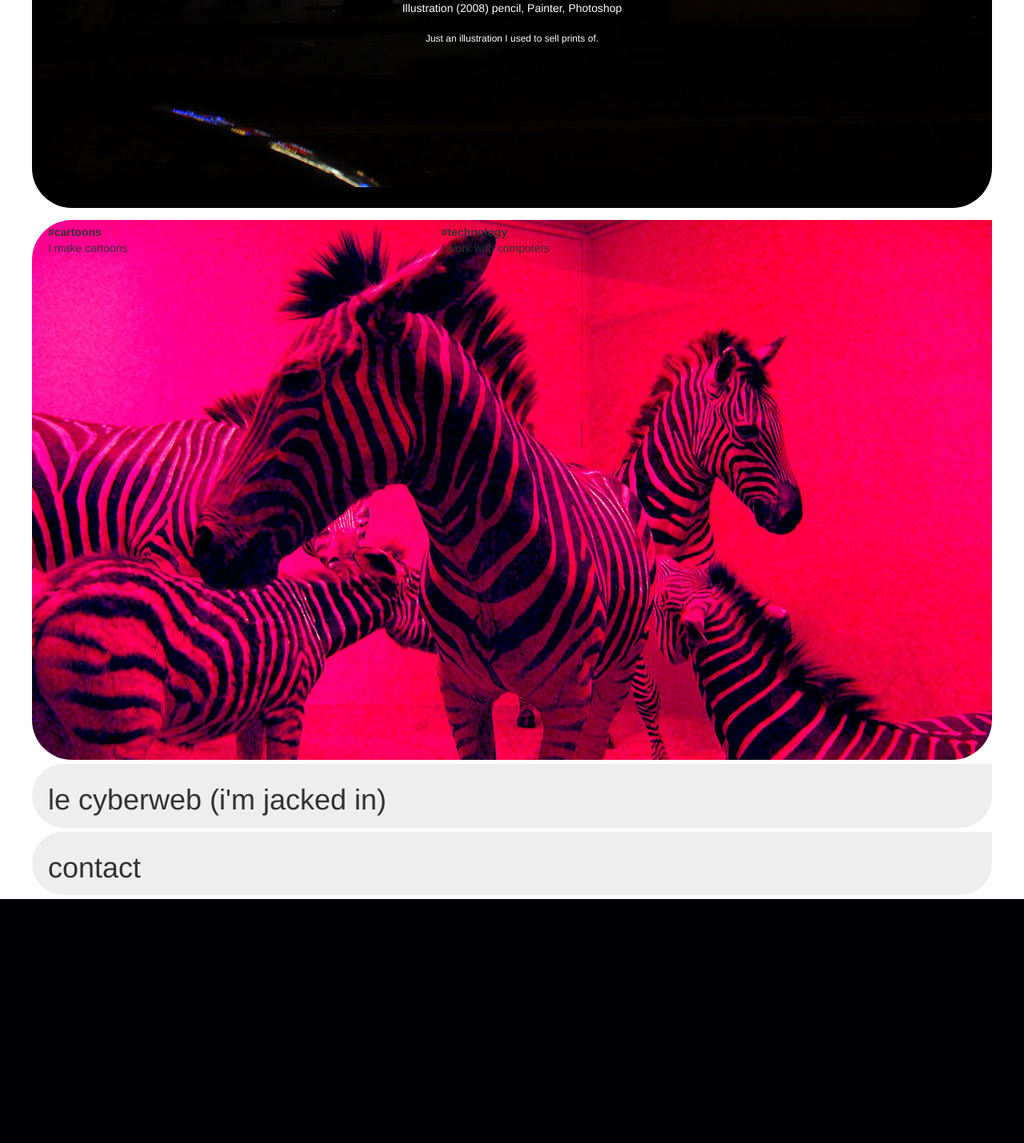
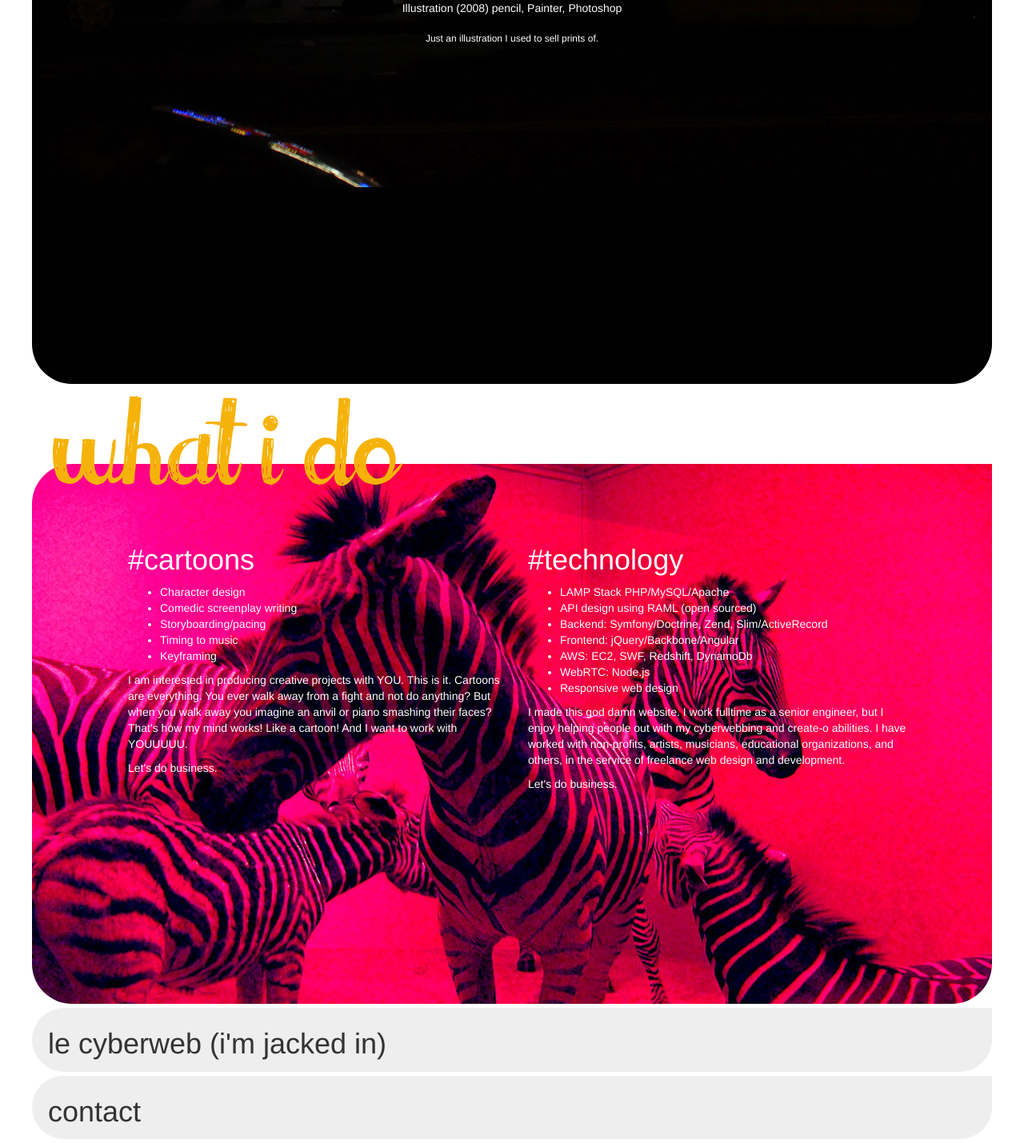
Before and after one commit to dethbird/dethbird.com, a PHP site: template views/partials/index.html.twig in a window 1280 px wide. Shown: the part 1285-2714 px from the top of the page at 80% size. Before the commit the page ends 2409 px from the top, so only its background shows below. Run offline with PHP 8.4, Linux system fonts and the light colour scheme; the template is opened without the code that fills it, so the values that code supplies are empty; some libraries are stand-ins or nearby versions.

Commit message:
about section

```diff
--- a/public/css/site-ext.css
+++ b/public/css/site-ext.css
@@ -50,7 +50,7 @@ section {
     background-image: url("../img/1280/portfolio.background.jpg");
     background-repeat: no-repeat;
     background-color: #010101;
-    min-height: 700px;
+    height: 920px;
     margin-top: 90px;
     margin-bottom: 15px;
     text-align: center;
@@ -74,10 +74,31 @@ section {
     max-height: 640px;
     max-width: auto;
 }
+#about-title {
+    position: absolute;
+    background-image: url("../img/1280/about.title.png");
+    background-repeat: no-repeat;
+    width: 438px;
+    height: 113px;
+    top: 1780px;
+    z-index:1000;
+    margin-left:25px;
+}
 #about {
+    color: white;
     background-image: url("../img/1280/about.background.jpg");
     background-repeat: no-repeat;
     min-height: 675px;
+    margin-top: 100px;
+}
+#about table {
+    margin: 75px 100px 0px 100px;
+    width: 1000px;
+}
+#about table td {
+    padding-right:25px;
+    width: 450px;
+    vertical-align: text-top;
 }
 
 /** Responsive */
--- a/public/js/views/index.js
+++ b/public/js/views/index.js
@@ -24,6 +24,46 @@ var portfolioItemJson = [
     "description": "Burger Pope!"
   }
 ];
+
+var instagramPostIds = [
+  '380qewxZge', //jeb leno
+  '3uHYLuRZlb', //conan
+  '29N7rtRZv1', //squiggles,
+  'yYZoXQRZkN', //smoking guy
+  'vc7IPSRZsn', //more anchovies,
+  'tcy7cYRZnx' // red robot
+];
+var twitterTweetIds = [
+  175800300060409856,
+  180488009832079361,
+  178887690022952960,
+  164484991852617728,
+  162294669273866240,
+  150083456498536449,
+  141710098417467394,
+  137955781478842368,
+  125270555170582529,
+  118431593693069313,
+  484708370805313536,
+  449610572758515712,
+  431782975639146496,
+  415143393040556032,
+  362323730812243970,
+  346844047786254336,
+  336235368468856832,
+  517053689144430593,
+  240906118694596608,
+  201170247078772737,
+  291645881923559424,
+  317507453195542528
+];
+var wpPostIds = [
+  116,
+  47,
+  1
+];
+
+
 
  var Piece = Backbone.Model.extend({});
   var PortfolioCollection = Backbone.Collection.extend({
--- a/views/partials/index.html.twig
+++ b/views/partials/index.html.twig
@@ -36,20 +36,43 @@
       </div>
     </section>
 
+    <header id="about-title"></header>
     <section id="about">
-      <table width="100%">
+      <table>
         <tr>
-          <th>#cartoons</th>
-          <th>#technology</th>
+          <th><h1>#cartoons</h1></th>
+          <th><h1>#technology</h1></th>
         </tr>
         <tr>
-          <td>I make cartoons</td>
-          <td>I work with computers</td>
+          <td>
+            <ul>
+              <li>Character design</li>
+              <li>Comedic screenplay writing</li>
+              <li>Storyboarding/pacing</li>
+              <li>Timing to music</li>
+              <li>Keyframing</li>
+            </ul>
+            <p>I am interested in producing creative projects with YOU. This is it. Cartoons are everything. You ever walk away from a fight and not do anything? But when you walk away you imagine an anvil or piano smashing their faces? That's how my mind works! Like a cartoon! And I want to work with YOUUUUU.</p>
+            <p>Let's do business.</p>
+          </td>
+          <td>
+            <ul>
+              <li>LAMP Stack PHP/MySQL/Apache</li>
+              <li>API design using RAML (open sourced)</li>
+              <li>Backend: Symfony/Doctrine, Zend, Slim/ActiveRecord</li>
+              <li>Frontend: jQuery/Backbone/Angular</li>
+              <li>AWS: EC2, SWF, Redshift, DynamoDb</li>
+              <li>WebRTC: Node.js</li>
+              <li>Responsive web design</li>
+            </ul>
+            <p>I made this god damn website. I work fulltime as a senior engineer, but I enjoy helping people out with my cyberwebbing and create-o abilities. I have worked with non-profits, artists, musicians, educational organizations, and others, in the service of freelance web design and development.</p>
+            <p>Let's do business.</p>
+          </td>
         </tr>
       </table>
     </section>
 
-    <section id="on-the-web"><h1>le cyberweb (i'm jacked in)</h1></section>
+    <section id="online"><h1>le cyberweb (i'm jacked in)</h1></section>
 
     <section id="contact"><h1>contact</h1></section>
 {% endblock %}
```
Also changed, not shown: public/img/1280/about.title.png (added).
